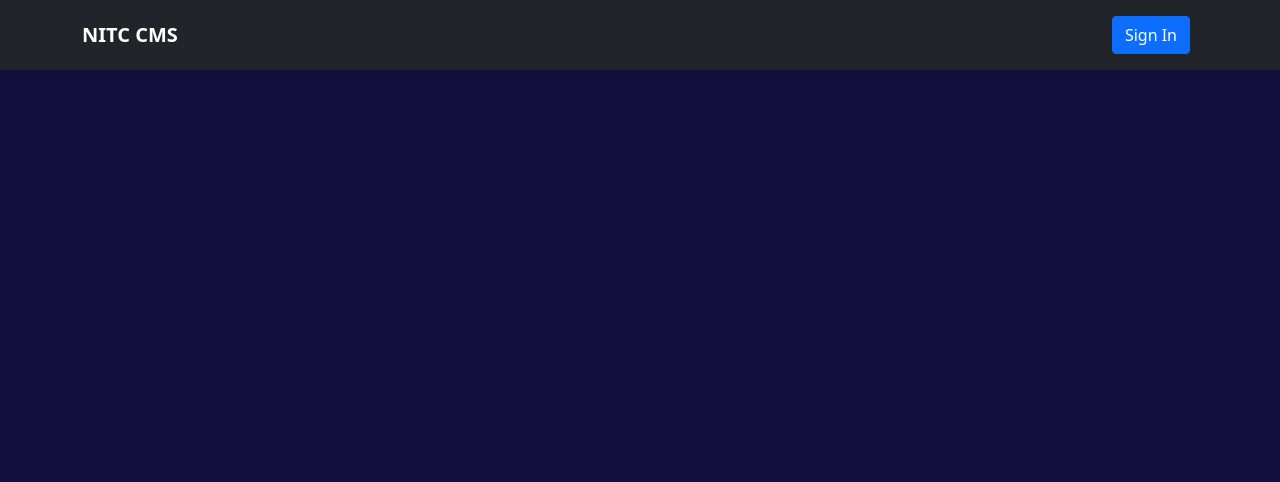
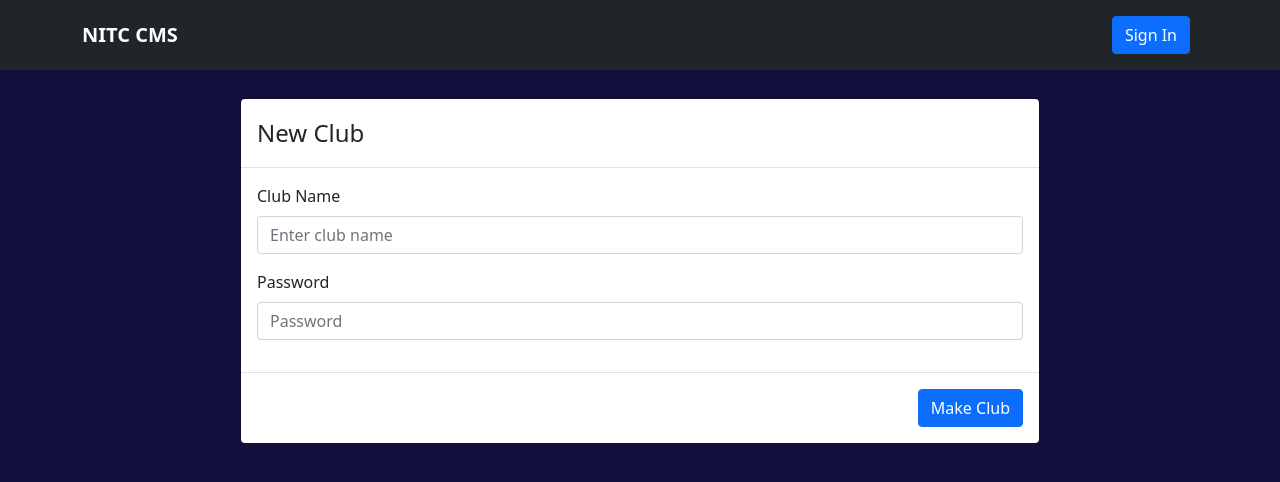
Before and after one commit to clifordjoshy/dbms-project, a React (Create React App) app in the folder frontend/: page /admin/createclub in a window 1280 px wide. Before the commit this address had no page. Shown: the top 482 px of the page. Built offline with nearby package versions, Linux system fonts and the light colour scheme.

Commit message:
Added UI for system admin

```diff
--- a/frontend/package.json
+++ b/frontend/package.json
@@ -13,6 +13,7 @@
     "react-dom": "^17.0.2",
     "react-router-dom": "^6.0.2",
     "react-scripts": "4.0.3",
+    "rsuite": "^5.2.3",
     "web-vitals": "^1.1.2"
   },
   "scripts": {
--- a/frontend/src/App.js
+++ b/frontend/src/App.js
@@ -6,6 +6,8 @@ import BootstrapNavbar from "./components/Navbar";
 import StudentEvents from "./components/StudentEvents";
 import ClubAdminPanel from "./components/ClubAdminPanel";
 import SysAdminPanel from "./components/SysAdminPanel";
+import SysAdminMakeClub from "./components/SysClubPanel";
+import SysAdminMakeVenue from "./components/SysVenuePanel";
 import HomePage from "./components/HomePage";
 
 export const AppContext = createContext();
@@ -29,6 +31,8 @@ function App() {
           <Route path="/clubadmin/:eventId" element={<ClubAdminPanel />} />
           {/* sys admin page */}
           <Route path="/admin" element={<SysAdminPanel />} />
+          <Route path="/admin/createclub" element={<SysAdminMakeClub />} />
+          <Route path="/admin/createvenue" element={<SysAdminMakeVenue />} />
         </Routes>
       </Router>
     </AppContext.Provider>
--- a/frontend/src/components/SysAdminPanel/index.js
+++ b/frontend/src/components/SysAdminPanel/index.js
@@ -1,12 +1,12 @@
+import { Button } from 'react-bootstrap';
+
 const SysAdminPanel = () => {
   return (
     <>
-      <h1>Sys Admin Page</h1>
-      <h1>
-        Lorem ipsum dolor sit amet consectetur adipisicing elit. Officiis sunt nesciunt similique eius possimus,
-        voluptas incidunt corrupti iure animi et.
-      </h1>
+      <Button style={{marginLeft: "33em", marginTop: "15em"}} onClick={() =>  window.location.href='/admin/createclub'}>Create Club</Button>
+      <Button style={{marginLeft: "5em", marginTop: "15em"}} onClick={() =>  window.location.href='/admin/createvenue'}>Create Venue</Button>
     </>
   );
 };
+
 export default SysAdminPanel;
--- /dev/null
+++ b/frontend/src/components/SysClubPanel/MakeClub.js
@@ -0,0 +1,68 @@
+import Modal from "react-bootstrap/Modal";
+import Form from "react-bootstrap/Form";
+import Button from "react-bootstrap/Button";
+import { useCallback, useContext, useState } from "react";
+import { AppContext } from "../../App";
+
+const ClubAddModal = () => {
+  const [name, setName] = useState("");
+  const [password, setPassword] = useState("");
+  const [errors, setErrors] = useState({});
+
+  const { setUserToken } = useContext(AppContext);
+
+  const handleCreate = useCallback(() => {
+    const errorsNew = {};
+
+    errorsNew.name = false;
+    if (password.length < 6) {
+      errorsNew.password = true;
+    }
+
+    if (errorsNew.name || errorsNew.password) {
+      setErrors(errorsNew);
+      return;
+    }
+  }, [name, password, setUserToken]);
+
+  return (
+    <Modal.Dialog size="lg" aria-labelledby="contained-modal-title-vcenter" centered>
+      <Modal.Header>
+        <Modal.Title id="contained-modal-title-vcenter">New Club</Modal.Title>
+      </Modal.Header>
+      <Modal.Body>
+        <Form>
+          <Form.Group className="mb-3">
+            <Form.Label>Club Name</Form.Label>
+            <Form.Control
+              required
+              type="name"
+              placeholder="Enter club name"
+              onChange={(e) => setName(e.target.value)}
+              value={name}
+              isInvalid={errors.name}
+            />
+          </Form.Group>
+
+          <Form.Group className="mb-3" controlId="formBasicPassword">
+            <Form.Label>Password</Form.Label>
+            <Form.Control
+              required
+              type="password"
+              placeholder="Password"
+              onChange={(e) => setPassword(e.target.value)}
+              value={password}
+              isInvalid={errors.password}
+            />
+          </Form.Group>
+          {errors.add && <div class="alert alert-danger">Invalid username or password</div>}
+        </Form>
+      </Modal.Body>
+      <Modal.Footer>
+        <Button onClick={handleCreate}>Make Club</Button>
+      </Modal.Footer>
+    </Modal.Dialog>
+  );
+};
+
+export default ClubAddModal;
--- /dev/null
+++ b/frontend/src/components/SysClubPanel/index.js
@@ -0,0 +1,9 @@
+import ClubAddModal from "./MakeClub"
+const SysAdminMakeClub = () => {
+    return (
+      <>
+        <ClubAddModal></ClubAddModal>
+      </>
+    );
+  };
+  export default SysAdminMakeClub;
--- /dev/null
+++ b/frontend/src/components/SysVenuePanel/MakeVenue.js
@@ -0,0 +1,43 @@
+import Modal from "react-bootstrap/Modal";
+import Spinner from "react-bootstrap/Spinner";
+import Form from "react-bootstrap/Form";
+import Button from "react-bootstrap/Button";
+import { useCallback, useContext, useState } from "react";
+import { AppContext } from "../../App";
+
+const VenueAddModal = () => {
+  const [name, setName] = useState("");
+
+  const { setUserToken } = useContext(AppContext);
+
+  const handleCreate = useCallback(() => {
+
+  }, [name, setUserToken]);
+
+  return (
+    <Modal.Dialog size="lg" aria-labelledby="contained-modal-title-vcenter" centered>
+      <Modal.Header>
+        <Modal.Title id="contained-modal-title-vcenter">New Venue</Modal.Title>
+      </Modal.Header>
+      <Modal.Body>
+        <Form>
+          <Form.Group className="mb-3">
+            <Form.Label>Venue Name</Form.Label>
+            <Form.Control
+              required
+              type="name"
+              placeholder="Enter venue name"
+              onChange={(e) => setName(e.target.value)}
+              value={name}
+            />
+          </Form.Group>
+        </Form>
+      </Modal.Body>
+      <Modal.Footer>
+        <Button onClick={handleCreate}>Make Venue</Button>
+      </Modal.Footer>
+    </Modal.Dialog>
+  );
+};
+
+export default VenueAddModal;
--- /dev/null
+++ b/frontend/src/components/SysVenuePanel/index.js
@@ -0,0 +1,10 @@
+import VenueAddModal from "./MakeVenue"
+
+const SysAdminMakeVenue = () => {
+    return (
+      <>
+        <VenueAddModal></VenueAddModal>
+      </>
+    );
+  };
+  export default SysAdminMakeVenue;
```
Also changed, not shown: 1 other file (tests, documents, lock files or other folders).
